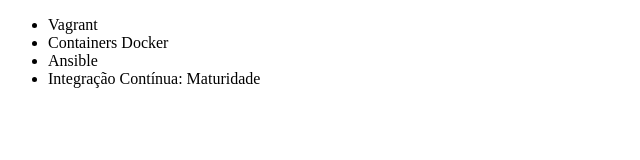
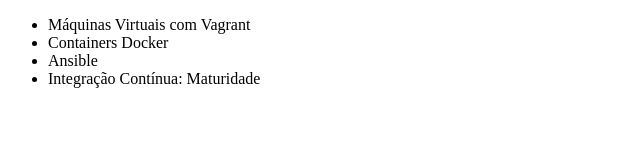
Before and after one commit to flaviomreispgers/git-course, a plain HTML site: page index.html in a window 1280 px wide. Shown: the whole page, without its empty margins (0-640 px from the left). Drawn offline with Linux system fonts and the light colour scheme.

Commit message:
Corrigido curso Vagrant

```diff
--- a/index.html
+++ b/index.html
@@ -6,7 +6,7 @@
   </head>
   <body>
     <ul>
-      <li>Vagrant</li>
+      <li>Máquinas Virtuais com Vagrant</li>
       <li>Containers Docker</li>
       <li>Ansible</li>
       <li>Integração Contínua: Maturidade</li>
```
